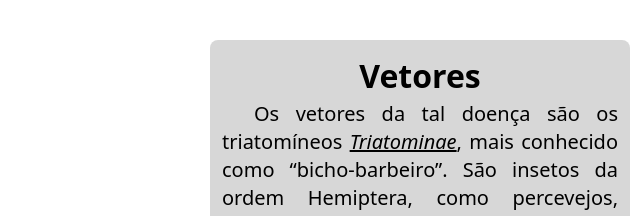
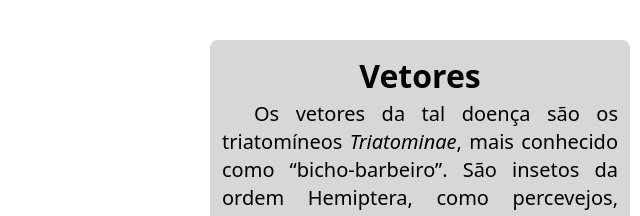
Before and after one commit to guilherme-possebon/Trabalho-de-Biologia, a Next.js app: page / in a window 1280 px wide. Shown: the part 1400-1616 px from the top of the page, without its empty margins (640-1280 px from the left). Built offline with nearby package versions, Linux system fonts and the light colour scheme.

Commit message:
Atualizar o globals.css

```diff
--- a/src/styles/globals.css
+++ b/src/styles/globals.css
@@ -66,9 +66,6 @@ h1 {
     transform: translateX(0);
 }
 
-em {
-    @apply underline
-}
 @media (prefers-reduced-motion) {
     .hidden {
         transition: none;
```
